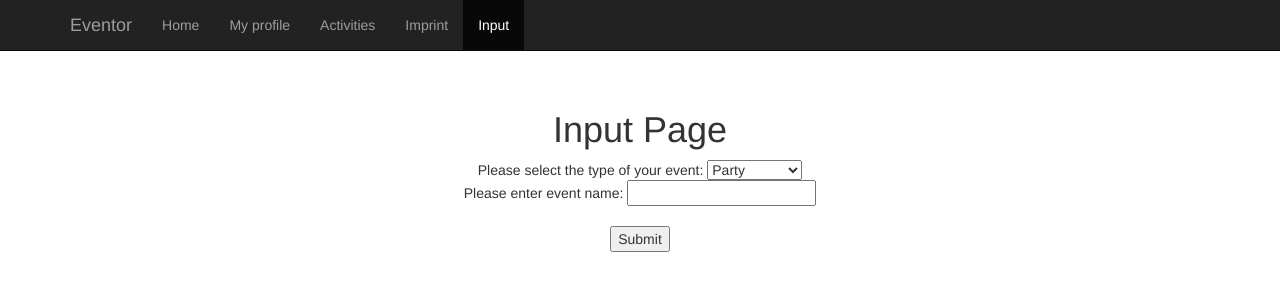
After one commit to Temirlan97/Databases-and-Web-Applications-Project, a PHP site: page /src/input.php in a window 1280 px wide. The commit adds this page. Shown: the top 300 px of the page. Run offline with PHP 8.4, Linux system fonts and the light colour scheme; some libraries are stand-ins or nearby versions.

Commit message:
Add input page and part of the form

```diff
--- /dev/null
+++ b/html/src/input.php
@@ -0,0 +1,20 @@
+<?php include_once $_SERVER['DOCUMENT_ROOT']."/template/header.php" ?>
+
+<div class="starter-template">
+  <h1>Input Page</h1>
+  <form>
+    Please select the type of your event:
+    <select name="event">
+    <option value="party">Party</option>
+    <option value="movie">Movie</option>
+    <option value="boardgame">Boardgame</option>
+    <option value="travel">Travel</option>
+  </select>
+  <br>
+    Please enter event name:
+    <input type="text" name="boardgame"><br><br>
+    <input type="submit" value="Submit">
+  </form>
+</div>
+
+<?php include_once $_SERVER['DOCUMENT_ROOT']."/template/footer.php" ?>
--- a/html/template/header.php
+++ b/html/template/header.php
@@ -18,6 +18,7 @@
             <span class="icon-bar"></span>
             <span class="icon-bar"></span>
             <span class="icon-bar"></span>
+            <span class="icon-bar"></span>
           </button>
           <a class="navbar-brand" href="/index.php">Eventor</a>
         </div>
@@ -28,6 +29,7 @@
             <li <?php if($filename == "my_profile.php"){echo "class=\"active\"";} ?>><a href="/src/my_profile.php">My profile</a></li>
             <li <?php if($filename == "activities.php"){echo "class=\"active\"";} ?>><a href="/src/activities.php">Activities</a></li>
             <li <?php if($filename == "imprint.php"){echo "class=\"active\"";} ?>><a href="/src/imprint.php">Imprint</a></li>
+            <li <?php if($filename == "input.php"){echo "class=\"active\"";} ?>><a href="/src/input.php">Input</a></li>
           </ul>
         </div><!--/.nav-collapse -->
       </div>
```
